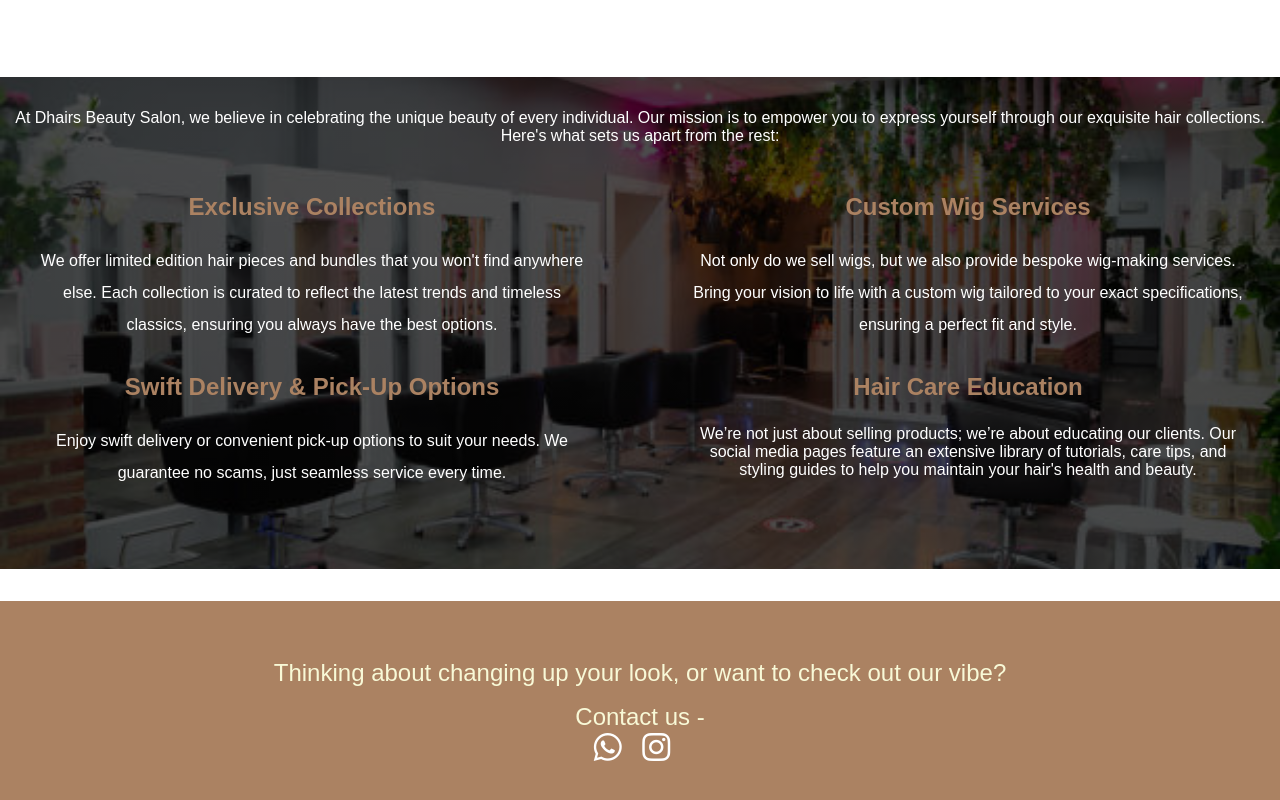
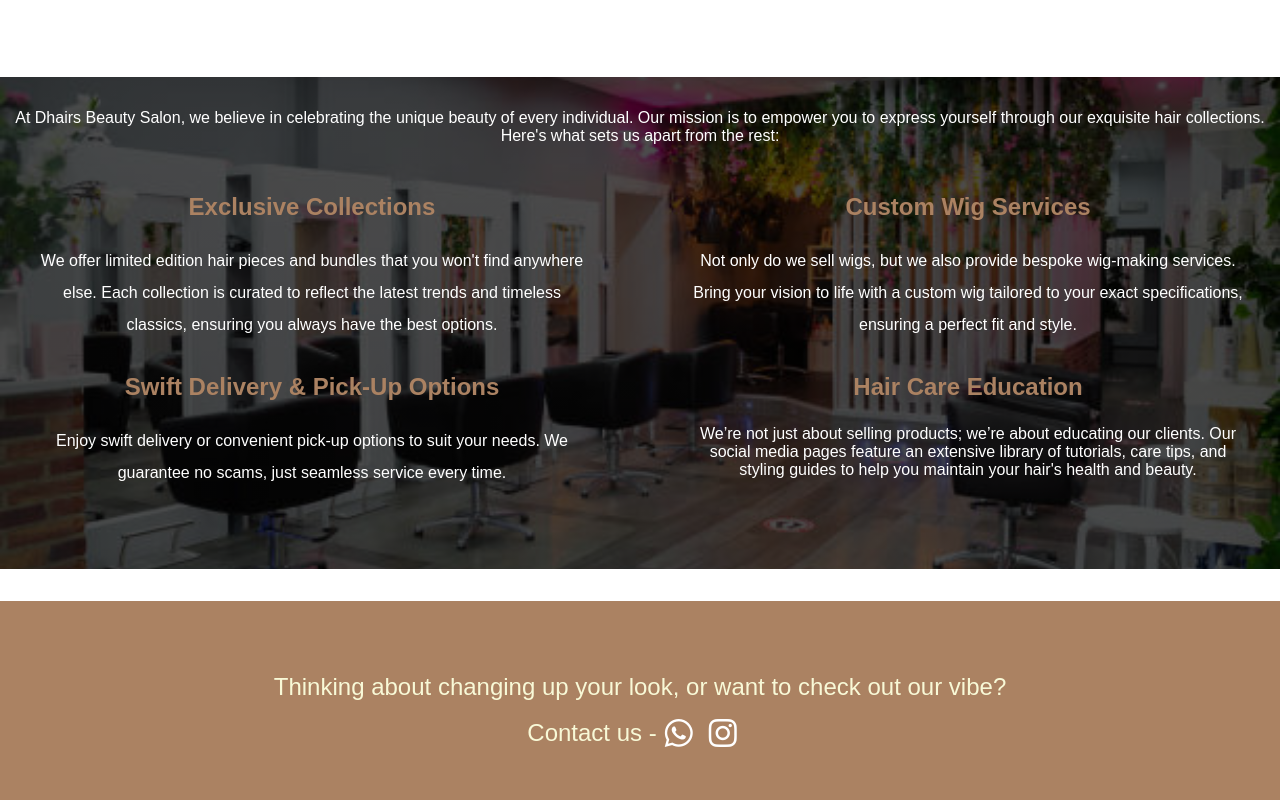
Before and after one commit to DrizzyD1717/DHairs, a plain HTML site: page index.html in a window 1280 px wide. Shown: the part 1400-2200 px from the top of the page. Drawn offline with nearby package versions, Linux system fonts and the light colour scheme; a web font is replaced by a local one.

Commit message:
Update styles.css

```diff
--- a/styles.css
+++ b/styles.css
@@ -110,6 +110,10 @@
   font-size: 1.2rem;
   border-radius: 10px;
   padding: 0.5rem;
+}
+
+.hero form input {
+  max-width: 100%;
 }
 
 .hero form button {
@@ -273,6 +277,14 @@
 
 footer .contact-links {
   margin-top: 1rem;
+  display: flex;
+  width: 100%;
+  justify-content: center;
+  align-items: center;
+}
+
+footer .contact-links div {
+  margin-right: 0.5rem;
 }
 
 footer .contact-links .fa-brands {
@@ -325,7 +337,8 @@
   width: 140px;
   border-radius: 50px;
   transition-duration: 0.3s;
-  background-color: rgb(181, 160, 255);
+  background-color: #dac0a3;
+  /* background-color: rgb(181, 160, 255); */
   align-items: center;
 }
 
```
